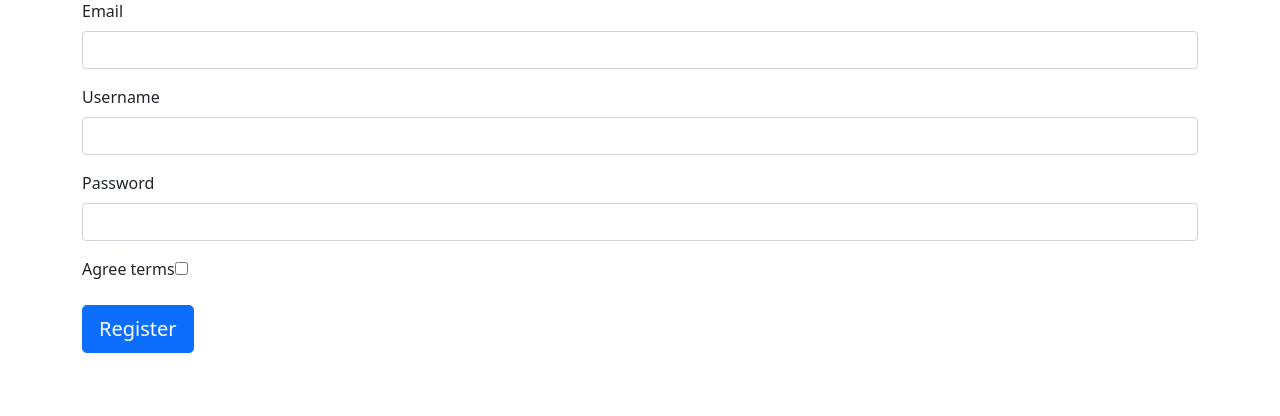
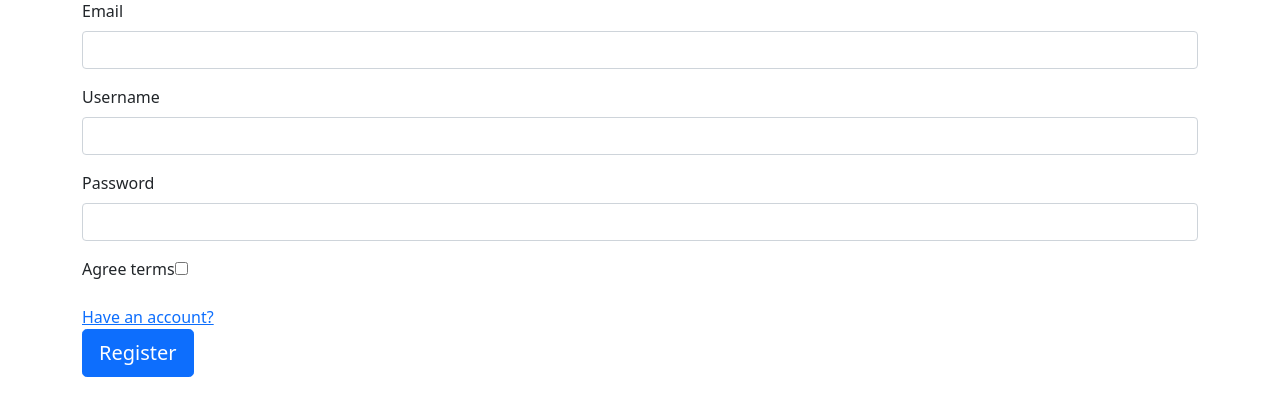
Before and after one commit to yaiza-nod/API-ToDo-Yaiza, a Symfony app: template templates/registration/register.html.twig in a window 1280 px wide. Shown: the part 57-473 px from the top of the page. Run offline with Twig, Linux system fonts and the light colour scheme; the template is opened without the code that fills it, so the values that code supplies are empty; form fields are guessed from the names that the template uses; some libraries are stand-ins or nearby versions.

Commit message:
Fixed: deleting a task now doesn't delete the related user

```diff
--- a/src/Entity/Tarea.php
+++ b/src/Entity/Tarea.php
@@ -52,7 +52,7 @@ class Tarea
     private $categoria;
 
     /**
-     * @ORM\ManyToOne(targetEntity=User::class, inversedBy="tareas", cascade={"remove"})
+     * @ORM\ManyToOne(targetEntity=User::class, inversedBy="tareas")
      * @ORM\JoinColumn(nullable=false)
      */
     private $idUsuario;
--- a/templates/registration/register.html.twig
+++ b/templates/registration/register.html.twig
@@ -16,6 +16,8 @@
             label: 'Password'
         }) }}
         {{ form_row(registrationForm.agreeTerms) }}
+    <a href="{{ path('app_login') }}">Have an account?</a>
+    <br/>
 
         <button type="submit" class="btn btn-lg btn-primary">Register</button>
     {{ form_end(registrationForm) }}
```
